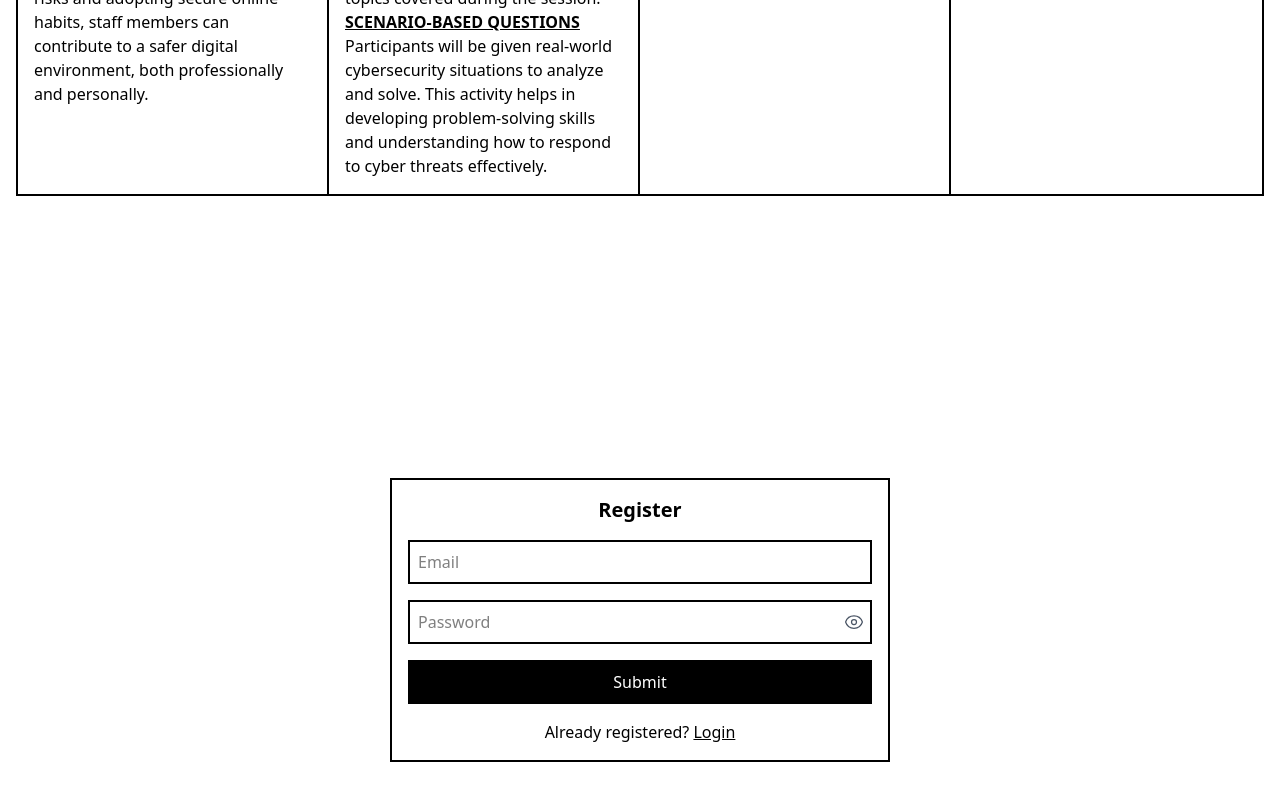
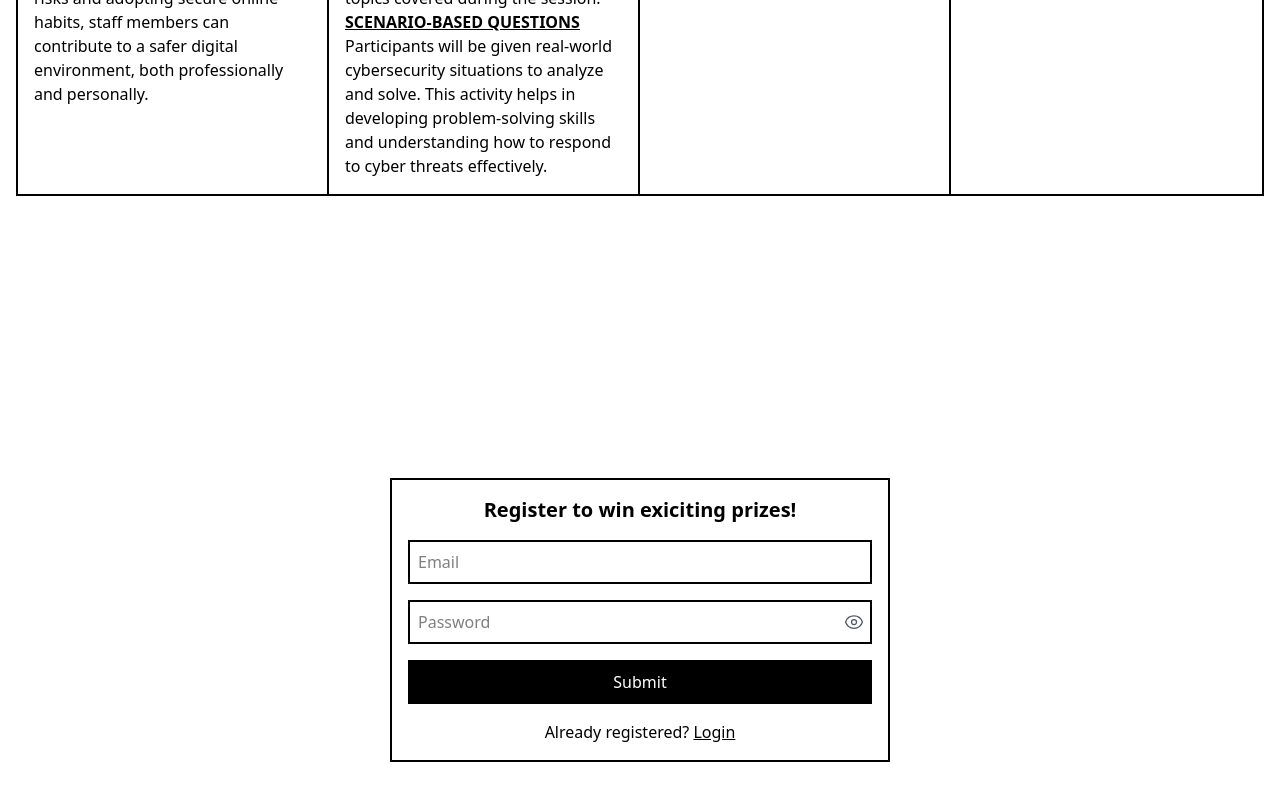
Before and after one commit to barryallen16/cyber-awareness-week, a plain HTML site: page index.html in a window 1280 px wide. Shown: the part 1834-2634 px from the top of the page. Drawn offline with nearby package versions, Linux system fonts and the light colour scheme.

Commit message:
changed text

```diff
--- a/index.html
+++ b/index.html
@@ -227,7 +227,7 @@
       <div
         class="flex justify-center items-center border-2 border-black flex-col w-full max-w-[500px] mx-4 p-4 gap-4"
       >
-        <h1 class="text-xl font-semibold">Register</h1>
+        <h1 class="text-xl font-semibold">Register to win exiciting prizes!</h1>
         <form class="flex gap-4 flex-col w-full" id="register-form">
           <input
             type="email"
```
